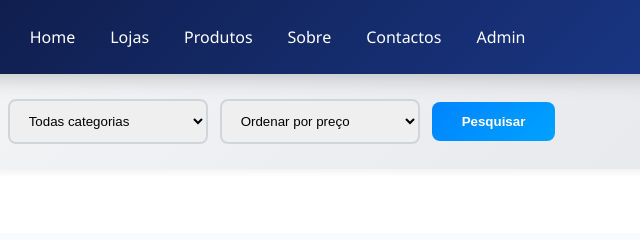
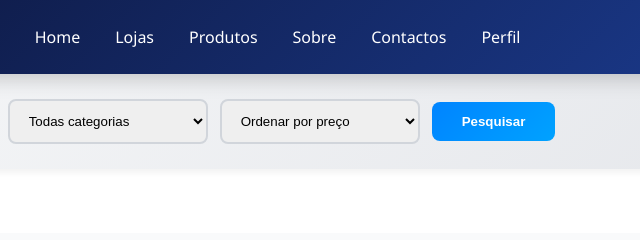
Before and after one commit to DemonDevolupment666/Ombela-betha, a plain HTML site: page produtos.html in a window 1280 px wide. Shown: the top 240 px of the page, 470-1110 px from the left. Drawn offline with Linux system fonts and the light colour scheme.

Commit message:
Change Admin link to Perfil in produtos.html
Atualização de semantica

```diff
--- a/produtos.html
+++ b/produtos.html
@@ -19,7 +19,7 @@
                     <li><a href="produtos.html">Produtos</a></li>
                     <li><a href="sobre.html">Sobre</a></li>
                     <li><a href="contactos.html">Contactos</a></li>
-                    <li><a href="admin.html">Admin</a></li>
+                    <li><a href="admin.html">Perfil</a></li>
                 </ul>
            </nav>
            <div class="nav-icon-container">
```
